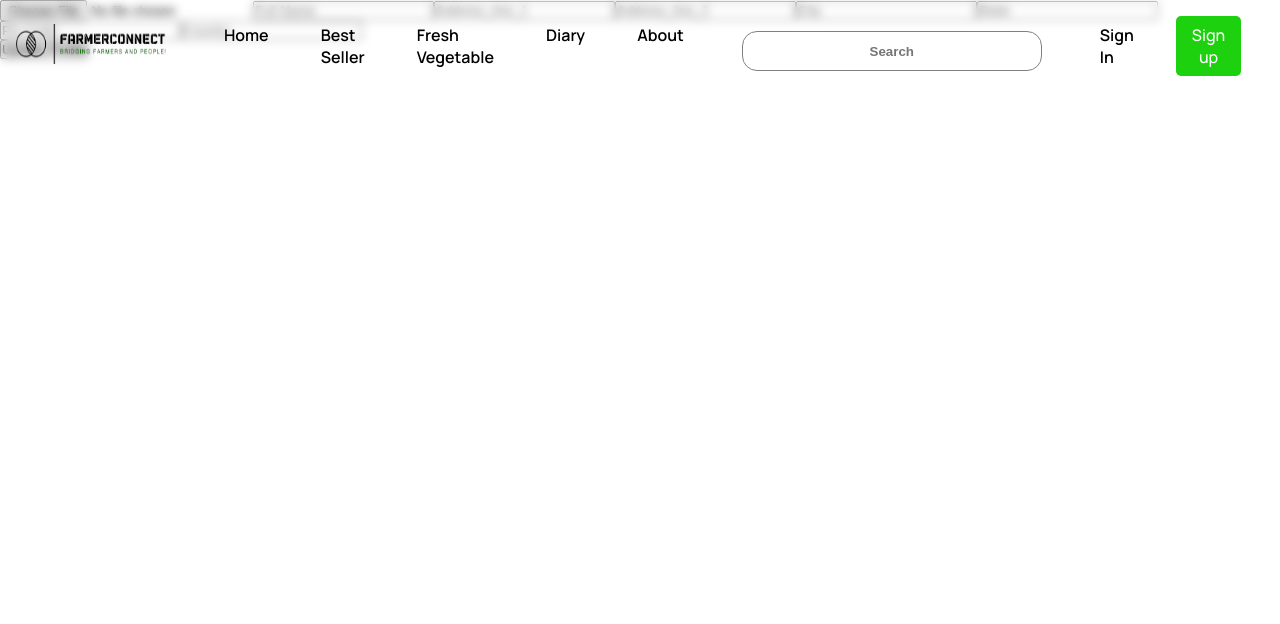
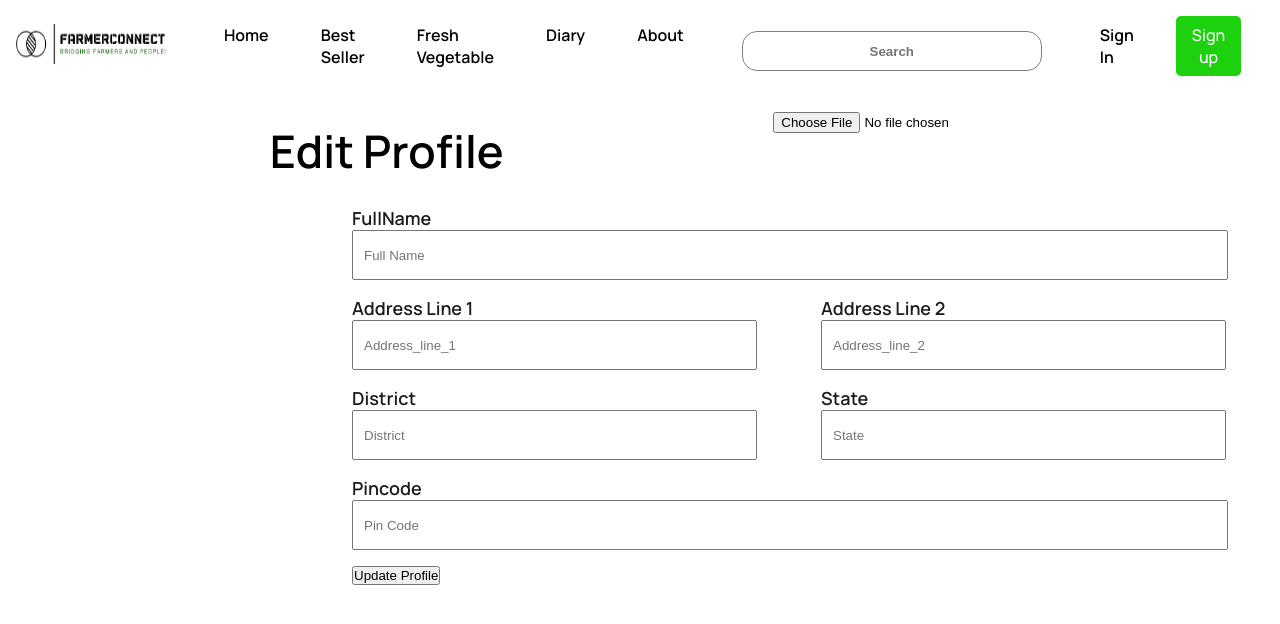
Before and after one commit to VishalSalemJayavel/PriceFinder, a React (Create React App) app in the folder frontend/: page /customersettings in a window 1280 px wide. Shown: the top 624 px of the page. Built offline with nearby package versions, Linux system fonts and the light colour scheme.

Commit message:
updated customer setting page css

```diff
--- a/frontend/src/pages/customer/CustomerSettings.jsx
+++ b/frontend/src/pages/customer/CustomerSettings.jsx
@@ -65,81 +65,104 @@ const CustomerSettings = () => {
     <MainLayout>
       <div className='app__customerSettings'>
         <form onSubmit={customerSettings} method="post">
+          <div className='app__customerSettings-main'>
+            <div className='app__customerSettings-title'>
+              <p>Edit Profile</p>
+            </div>
             <div className='app__customerSettings-inputs_one'>
               <input type="file"
                 id="image"
                 accept="image/png, image/jpeg"
                 onChange={handleImageChange} required
               />
+            </div>
+          </div>
 
+          <div className='app__customerSettings-inputs'>
+            <label for="name">FullName</label>
             <input
               className="app__customerSettings-name"
               type="text"
+              id='name'
               name="name"
               placeholder="Full Name"
               onChange={handleChange}
               value={customerData.name}
             />
 
+            <div className='inputs__flex'>
+              <div className='inputs-label'>
+                <label For="addr1">Address Line 1</label>
                 <input
                   className="app__customerSettings-address_line_1"
                   type="text"
+                  id='addr1'
                   name="address_line_1"
                   placeholder="Address_line_1"
                   onChange={handleChange}
                   value={customerData.address_line_1}
                 />
+              </div>
 
+              <div className='inputs-label'>
+                <label htmlFor="addr2">Address Line 2</label>
                 <input
                   className="app__customerSettings-address_line_2"
                   type="text"
+                  id='addr2'
                   name="address_line_2"
                   placeholder="Address_line_2"
                   onChange={handleChange}
                   value={customerData.address_line_2}
                 />
+              </div>
+            </div>
 
+            <div className='inputs__flex'>
+              <div className='inputs-label'>
+                <label htmlFor="city">District</label>
                 <input
                   className="app__customerSettings-city"
                   type="text"
                   name="city"
-              placeholder="City"
+                  id='city'
+                  placeholder="District"
                   onChange={handleChange}
                   value={customerData.city}
                 />
+              </div>
 
+              <div className='inputs-label'>
+                <label htmlFor="state">State</label>
                 <input
                   className="app__customerSettings-state"
                   type="text"
+                  id='state'
                   name="state"
                   placeholder="State"
                   onChange={handleChange}
                   value={customerData.state}
                 />
+              </div>
+            </div>
 
+            <label htmlFor="pincode">Pincode</label>
             <input
               className="app__customerSettings-pincode"
               type="text"
+              id='pincode'
               name="pin_code"
               placeholder="Pin Code"
               onChange={handleChange}
               value={customerData.pin_code}
             />
 
-            <input
-              className="app__customerSettings-country"
-              type="text"
-              name="country"
-              placeholder="Country"
-              onChange={handleChange}
-              value={customerData.country}
-            />
 
             <div className='app__customerSettings-inputs_button'>
               <button type="submit" className='app__customerSettings-inputs_button' onClick={customerSettings}>Update Profile</button>
             </div>
+          </div>
 
-          </div>
         </form>
       </div>
     </MainLayout>
--- a/frontend/src/pages/customer/customersettings.css
+++ b/frontend/src/pages/customer/customersettings.css
@@ -0,0 +1,67 @@
+.app__customerSettings{
+    margin-top: 7rem;
+}
+
+.app__customerSettings-main{
+    display: flex;
+    flex-direction: row;
+    justify-content: space-evenly;
+}
+
+.app__customerSettings-title{
+    font-family: var(--font-family);
+    font-size: 45px;
+    font-weight: 600;
+    margin-bottom: 1rem;
+}
+
+.app__customerSettings-inputs{
+    display: flex;
+    flex-direction: column;
+    margin-left: 22em;
+}
+
+label{
+    color: #1C1C1C;
+    font-family: var(--font-family);
+    font-size: 18px;
+    font-style: normal;
+    font-weight: 600;
+    line-height: normal;
+}
+.app__customerSettings-name,
+.app__customerSettings-address_line_1,
+.app__customerSettings-address_line_2,
+.app__customerSettings-city,
+.app__customerSettings-state,
+.app__customerSettings-pincode,
+.app__customerSettings-country{
+    width: 405px;
+    height: 50px;
+    margin-bottom: 1rem;
+    padding: 10px;
+}
+
+.inputs__flex{
+    display: flex;
+    flex-direction: row;
+    justify-content:unset ;
+}
+
+.inputs-label{
+    display: flex;
+    flex-direction: column;
+}
+
+.app__customerSettings-name,
+.app__customerSettings-pincode{
+    width:876px ;
+}
+
+.app__customerSettings-address_line_1{
+    margin-right: 4rem;
+}
+
+.app__customerSettings-city{
+    margin-right: 4rem;
+}
```
Lines whose indentation alone changed are shown as unchanged.
